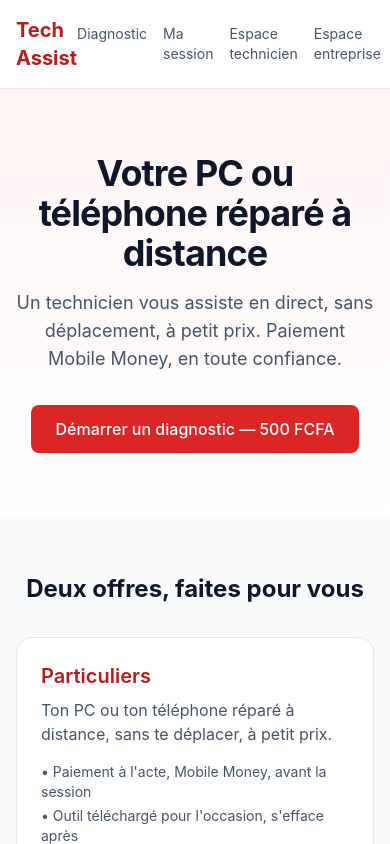
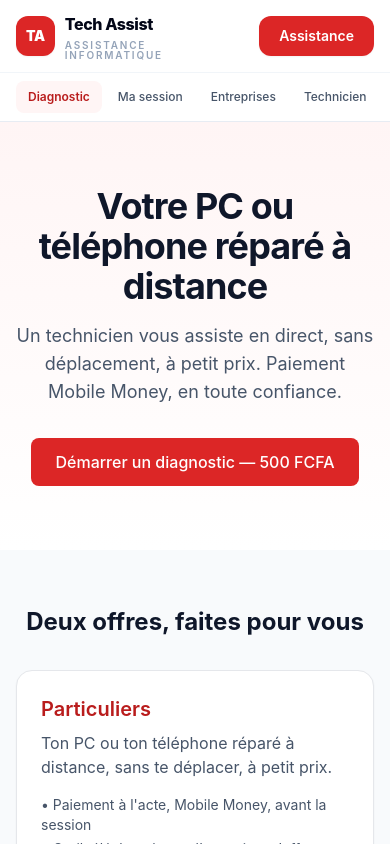
Before and after one commit to aubinfranck-hub/TECH-ASSIST, a React (Vite) app in the folder apps/web/: page / in a window 390 px wide. Shown: the top 844 px of the page. Built offline with nearby package versions, Linux system fonts and the light colour scheme; no server answers.

Commit message:
feat(web): redesign responsive Tech Assist shell

```diff
--- a/apps/web/src/components/Layout.tsx
+++ b/apps/web/src/components/Layout.tsx
@@ -1,48 +1,104 @@
 import { Link, Outlet } from 'react-router-dom';
+
+function Brand() {
+  return (
+    <span className="flex items-center gap-2.5">
+      <span className="flex h-10 w-10 items-center justify-center rounded-xl bg-brand-600 text-sm font-black tracking-tight text-white shadow-sm">
+        TA
+      </span>
+      <span className="leading-none">
+        <span className="block text-base font-extrabold tracking-tight text-slate-950">Tech Assist</span>
+        <span className="mt-1 block text-[10px] font-semibold uppercase tracking-[0.18em] text-slate-400">
+          Assistance informatique
+        </span>
+      </span>
+    </span>
+  );
+}
 
 export function Layout() {
   return (
-    <div className="min-h-screen flex flex-col">
-      <header className="border-b bg-white sticky top-0 z-10">
-        <div className="mx-auto max-w-6xl px-4 py-4 flex items-center justify-between">
-          <Link to="/" className="text-xl font-bold text-brand-700">
-            Tech Assist
+    <div className="min-h-screen bg-slate-50 flex flex-col">
+      <header className="sticky top-0 z-50 border-b border-slate-200/80 bg-white/95 backdrop-blur">
+        <div className="ta-container flex h-[72px] items-center justify-between gap-4">
+          <Link to="/" aria-label="Tech Assist - Accueil">
+            <Brand />
           </Link>
-          <nav className="flex gap-4 text-sm text-slate-600">
-            <Link to="/diagnostic" className="hover:text-brand-600">
+
+          <nav className="hidden items-center gap-1 md:flex" aria-label="Navigation principale">
+            <Link to="/diagnostic" className="rounded-lg px-3 py-2 text-sm font-medium text-slate-600 hover:bg-brand-50 hover:text-brand-700">
               Diagnostic
             </Link>
-            <Link to="/session" className="hover:text-brand-600">
+            <Link to="/session" className="rounded-lg px-3 py-2 text-sm font-medium text-slate-600 hover:bg-brand-50 hover:text-brand-700">
               Ma session
             </Link>
-            <Link to="/technicien" className="hover:text-brand-600">
+            <Link to="/entreprise" className="rounded-lg px-3 py-2 text-sm font-medium text-slate-600 hover:bg-brand-50 hover:text-brand-700">
+              Entreprises
+            </Link>
+            <Link to="/technicien" className="ml-2 rounded-xl bg-slate-950 px-4 py-2.5 text-sm font-semibold text-white hover:bg-slate-800">
               Espace technicien
             </Link>
-            <Link to="/entreprise" className="hover:text-brand-600">
-              Espace entreprise
+          </nav>
+
+          <Link to="/diagnostic" className="ta-button-primary py-2.5 md:hidden">
+            Assistance
+          </Link>
+        </div>
+
+        <div className="border-t border-slate-100 md:hidden">
+          <nav className="ta-container flex gap-1 overflow-x-auto py-2" aria-label="Navigation mobile">
+            <Link to="/diagnostic" className="whitespace-nowrap rounded-lg bg-brand-50 px-3 py-2 text-xs font-semibold text-brand-700">
+              Diagnostic
+            </Link>
+            <Link to="/session" className="whitespace-nowrap rounded-lg px-3 py-2 text-xs font-medium text-slate-600">
+              Ma session
+            </Link>
+            <Link to="/entreprise" className="whitespace-nowrap rounded-lg px-3 py-2 text-xs font-medium text-slate-600">
+              Entreprises
+            </Link>
+            <Link to="/technicien" className="whitespace-nowrap rounded-lg px-3 py-2 text-xs font-medium text-slate-600">
+              Technicien
             </Link>
           </nav>
         </div>
       </header>
+
       <main className="flex-1">
         <Outlet />
       </main>
-      <footer className="border-t bg-white py-8 text-center text-sm text-slate-500 space-y-2">
-        <p>Tech Assist — Assistance informatique à distance. Paiement Mobile Money.</p>
-        <p>
-          En Côte d'Ivoire, vos données sont traitées conformément à la loi n° 2013-450.
-        </p>
-        <p className="flex justify-center gap-4">
-          <Link to="/cgu" className="hover:text-brand-600 hover:underline">
-            CGU
-          </Link>
-          <Link to="/confidentialite" className="hover:text-brand-600 hover:underline">
-            Politique de confidentialité
-          </Link>
-          <Link to="/mentions-legales" className="hover:text-brand-600 hover:underline">
-            Mentions légales
-          </Link>
-        </p>
+
+      <footer className="mt-16 border-t border-slate-200 bg-slate-950 text-slate-300">
+        <div className="ta-container grid gap-8 py-10 sm:grid-cols-2 lg:grid-cols-4">
+          <div className="lg:col-span-2">
+            <Brand />
+            <p className="mt-4 max-w-md text-sm leading-6 text-slate-400">
+              Assistance informatique à distance pour particuliers et PME en Côte d'Ivoire.
+              Diagnostic, accompagnement technique et sessions assistées.
+            </p>
+          </div>
+          <div>
+            <p className="text-sm font-semibold text-white">Services</p>
+            <div className="mt-3 space-y-2 text-sm">
+              <Link to="/diagnostic" className="block hover:text-white">Diagnostic</Link>
+              <Link to="/session" className="block hover:text-white">Suivre ma session</Link>
+              <Link to="/entreprise" className="block hover:text-white">Espace entreprise</Link>
+            </div>
+          </div>
+          <div>
+            <p className="text-sm font-semibold text-white">Informations</p>
+            <div className="mt-3 space-y-2 text-sm">
+              <Link to="/cgu" className="block hover:text-white">CGU</Link>
+              <Link to="/confidentialite" className="block hover:text-white">Confidentialité</Link>
+              <Link to="/mentions-legales" className="block hover:text-white">Mentions légales</Link>
+            </div>
+          </div>
+        </div>
+        <div className="border-t border-white/10">
+          <div className="ta-container flex flex-col gap-2 py-4 text-xs text-slate-500 sm:flex-row sm:items-center sm:justify-between">
+            <span>© Tech Assist — Assistance informatique à distance.</span>
+            <span>Données traitées conformément à la loi n° 2013-450.</span>
+          </div>
+        </div>
       </footer>
     </div>
   );
```
